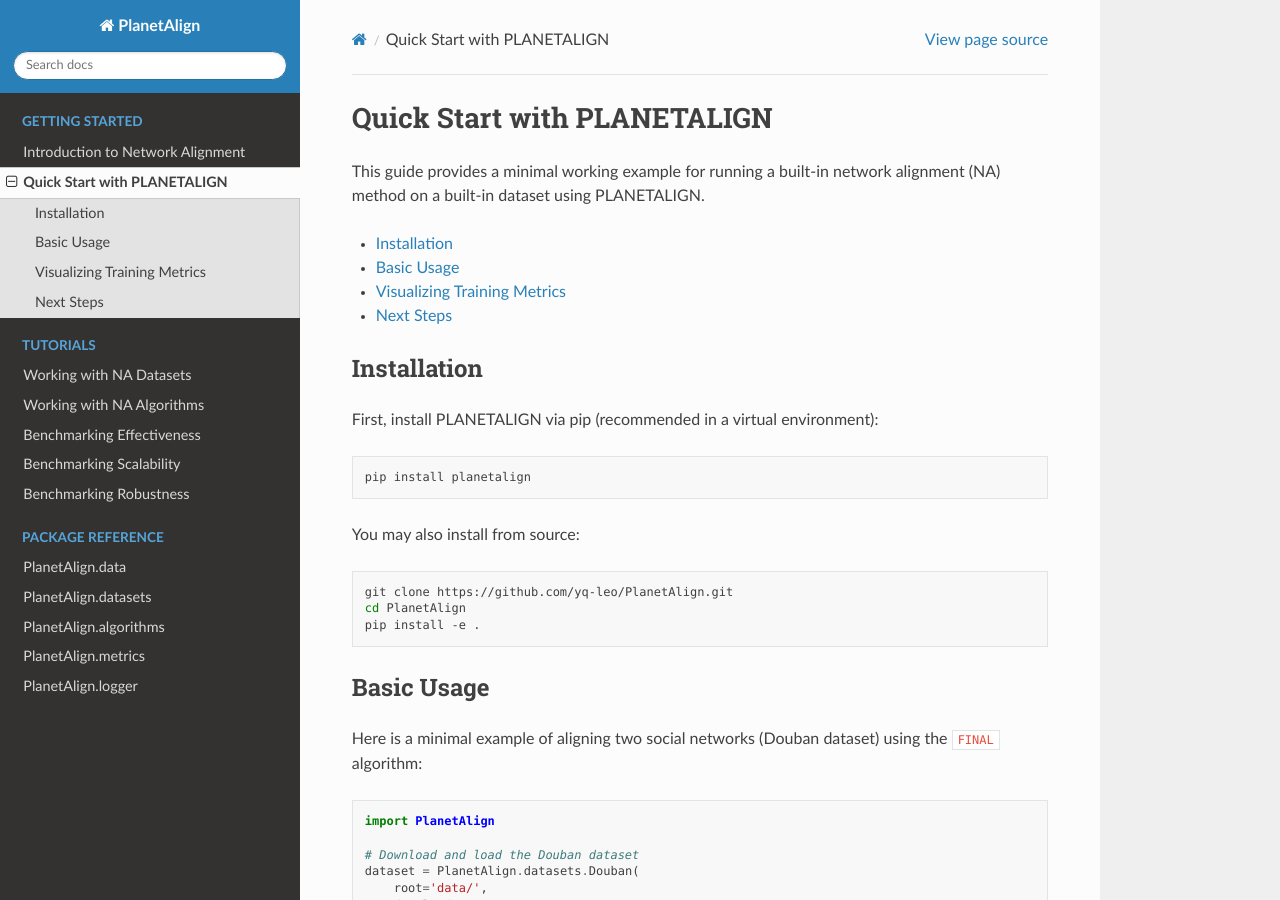
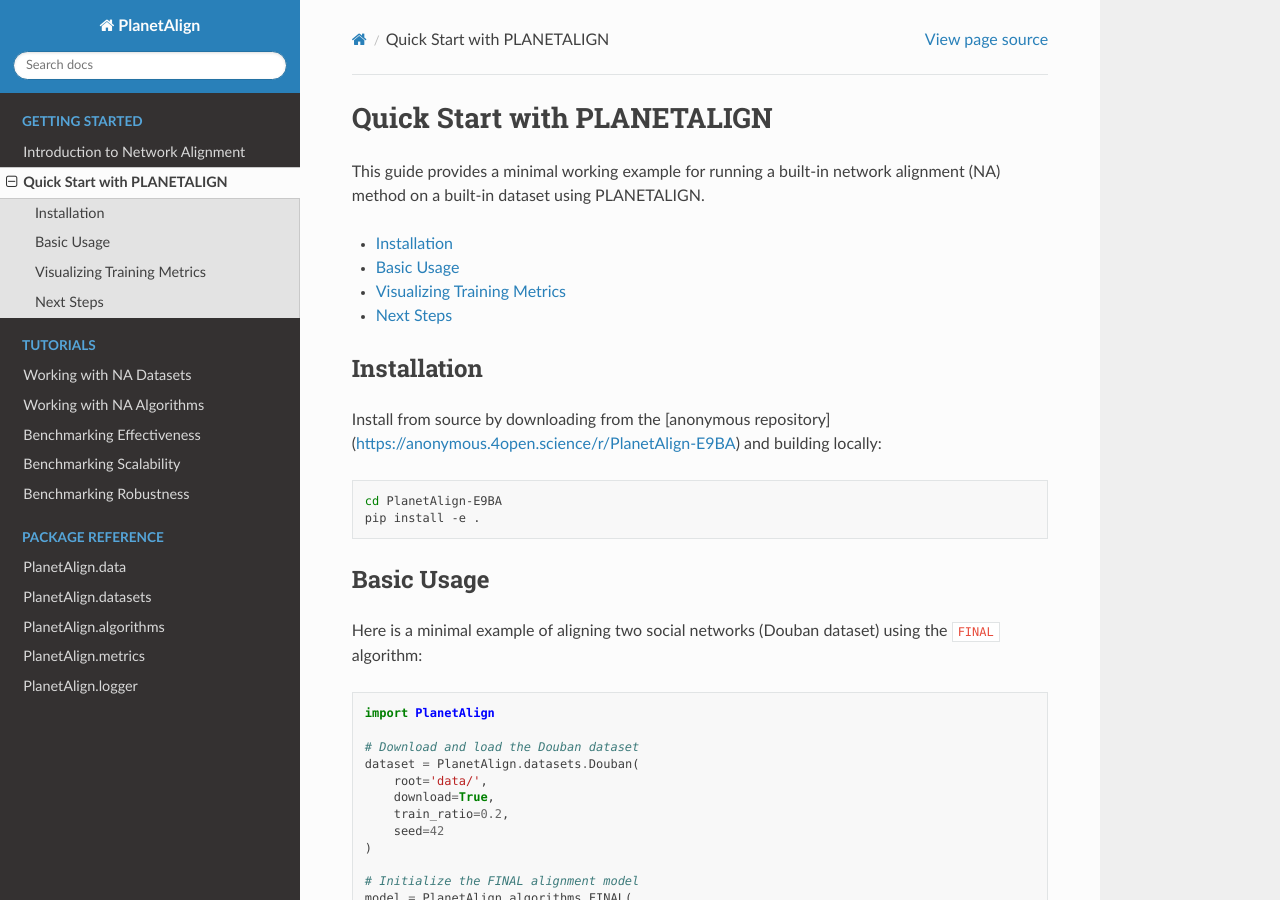
Before and after one commit to yq-leo/PlanetAlign, a Sphinx documentation site: the page built from docs/source/get_started/example.rst, in a window 1280 px wide and 900 px high. Built offline with Sphinx 7.4.7 and the Read the Docs theme 3.1.0, drawn with Linux system fonts in a browser that asks for light colours.

Commit message:
anonymize

```diff
--- a/docs/source/get_started/example.rst
+++ b/docs/source/get_started/example.rst
@@ -10,18 +10,11 @@ This guide provides a minimal working example for running a built-in network ali
 Installation
 ------------
 
-First, install PLANETALIGN via pip (recommended in a virtual environment):
+Install from source by downloading from the [anonymous repository](https://anonymous.4open.science/r/PlanetAlign-E9BA) and building locally:
 
 .. code-block:: bash
 
-    pip install planetalign
-
-You may also install from source:
-
-.. code-block:: bash
-
-    git clone https://github.com/yq-leo/PlanetAlign.git
-    cd PlanetAlign
+    cd PlanetAlign-E9BA
     pip install -e .
 
 Basic Usage
```
Also changed, not shown: README.md (+4 -3 lines).
